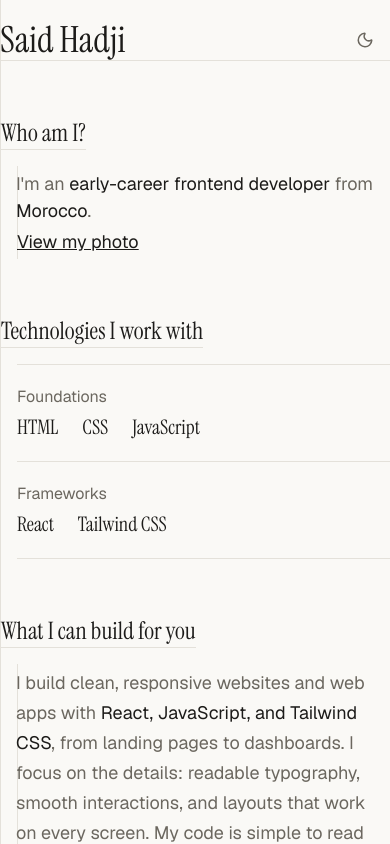
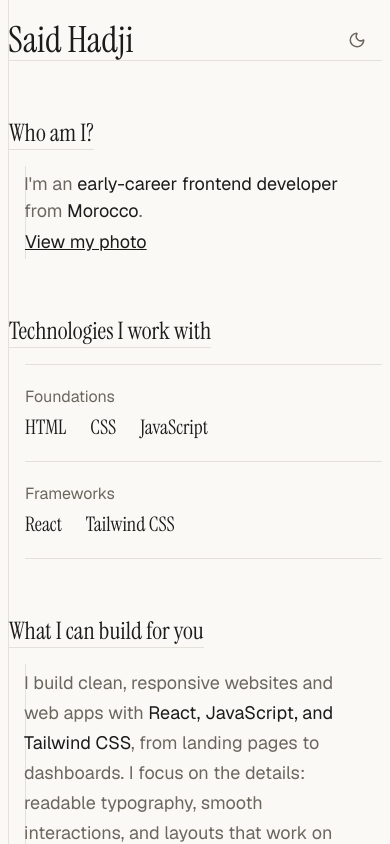
Before and after one commit to earthsaid/earth-said, a React (Vite) app: page / in a window 390 px wide. Shown: the top 844 px of the page. Built offline with nearby package versions, Linux system fonts and the light colour scheme.

Commit message:
fix: add px-2 to main container on small screens

```diff
--- a/src/App.jsx
+++ b/src/App.jsx
@@ -207,8 +207,6 @@ function ContactForm() {
     <div className="mt-14">
       <Title text="Let's talk about your project" />
 
-      {/* Was `w-full max-w-80 ml-4`: w-full + ml-4 overflowed narrow screens.
-          Now the form fills the space left by the margins, capped at 20rem. */}
       <form
         onSubmit={handleSubmit}
         className="max-w-80 ml-4 mr-4 mt-4 py-1 flex flex-col gap-4"
@@ -276,7 +274,7 @@ function App() {
         </div>
       )}
 
-      <div className="container mx-auto flex justify-center">
+      <div className="container mx-auto flex justify-center px-2 sm:px-0">
         <div className="w-full max-w-275 h-full border-l border-line">
           <div className="w-full pt-5 border-b border-line flex items-center justify-between gap-2">
             <h1 className="-ml-px text-4xl sm:text-5xl md:text-6xl font-display">
```
